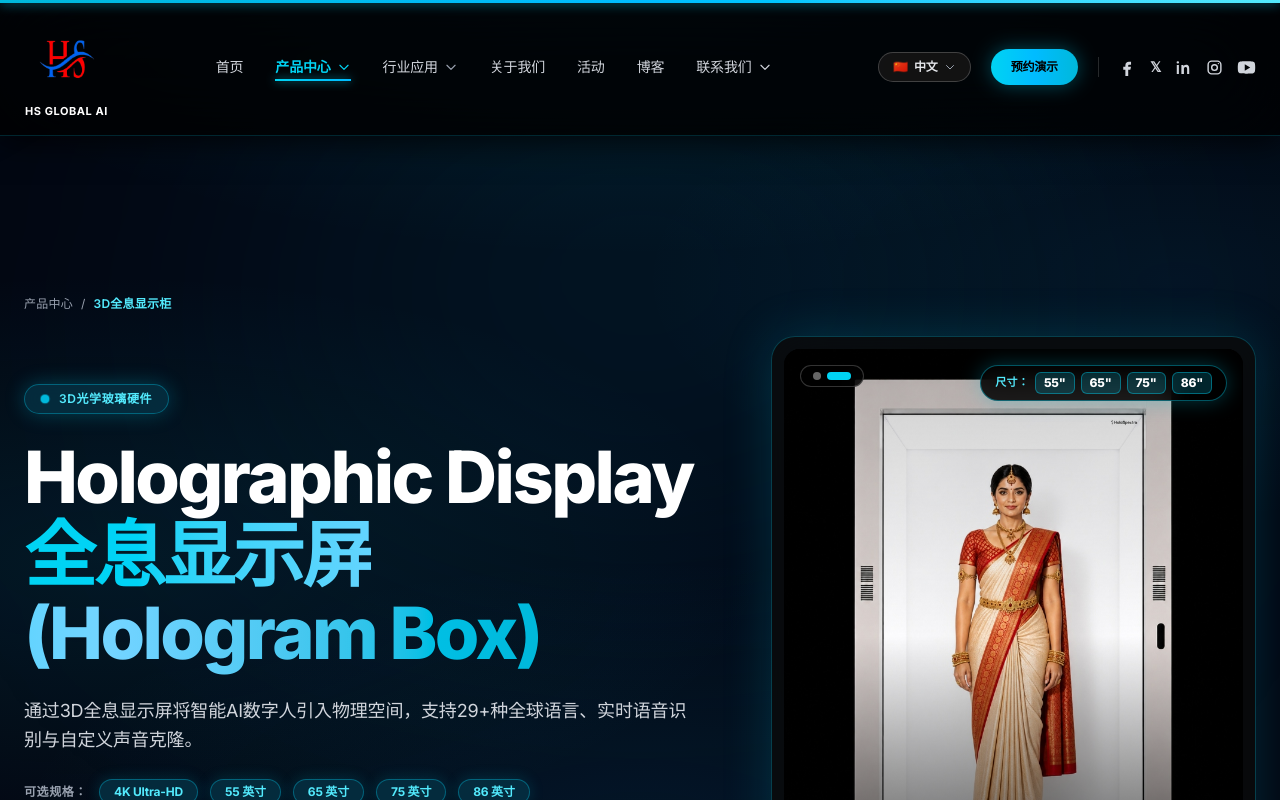
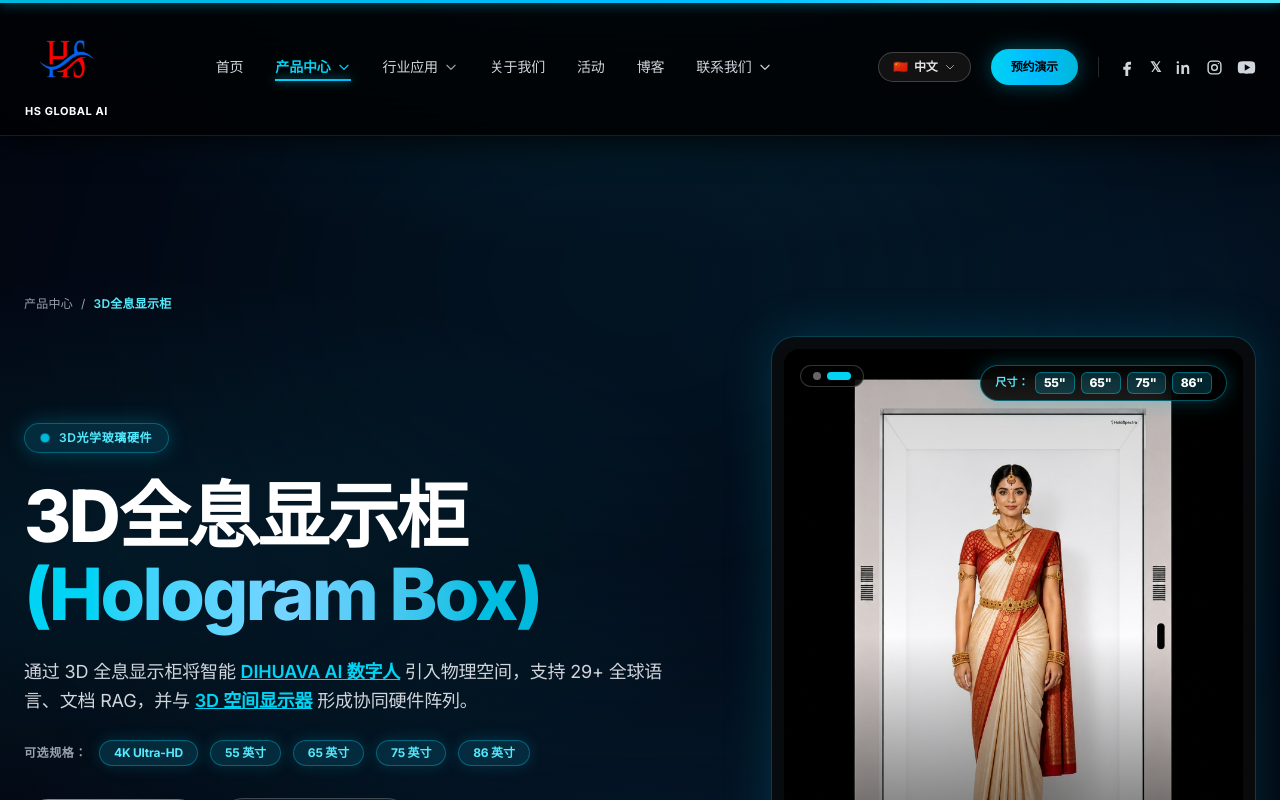
Before and after one commit to propertiesmarket1234/hsglobalai, a Next.js app: page /zh/products/holographic-display in a window 1280 px wide. Shown: the top 800 px of the page. Built offline with nearby package versions, Linux system fonts and the light colour scheme.

Commit message:
Optimize holographic display SEO and GEO

```diff
--- a/src/app/products/holographic-display/HolographicDisplayClient.tsx
+++ b/src/app/products/holographic-display/HolographicDisplayClient.tsx
@@ -205,7 +205,17 @@
               </h1>
 
               <p className="mt-6 text-base leading-8 text-gray-300 sm:text-lg max-w-2xl">
-                {hPage.heroDescription || "Bring intelligent AI Digital Humans into physical environments through 3D holographic experiences supporting 29+ global languages, interactive speech recognition, and custom voice cloning."}
+                {currentLocale === "zh" ? (
+                  <>通过 3D 全息显示柜将智能 <Link href={lPath("/products/ai-digital-human")} className="text-cyan-400 hover:text-cyan-300 underline font-semibold">DIHUAVA AI 数字人</Link> 引入物理空间，支持 29+ 全球语言、文档 RAG，并与 <Link href={lPath("/products/spatial-display")} className="text-cyan-400 hover:text-cyan-300 underline font-semibold">3D 空间显示器</Link> 形成协同硬件阵列。</>
+                ) : currentLocale === "ru" ? (
+                  <>Интегрируйте умных <Link href={lPath("/products/ai-digital-human")} className="text-cyan-400 hover:text-cyan-300 underline font-semibold">DIHUAVA AI Digital Human</Link> в физические пространства с помощью 3D-голографических кубов, с поддержкой 29+ языков и совместным использованием с <Link href={lPath("/products/spatial-display")} className="text-cyan-400 hover:text-cyan-300 underline font-semibold">3D Spatial Display</Link>.</>
+                ) : currentLocale === "es" ? (
+                  <>Lleve <Link href={lPath("/products/ai-digital-human")} className="text-cyan-400 hover:text-cyan-300 underline font-semibold">DIHUAVA AI Digital Humans</Link> interactivos a espacios físicos mediante vitrinas holográficas 3D compatibles con 29+ idiomas y despliegues junto a <Link href={lPath("/products/spatial-display")} className="text-cyan-400 hover:text-cyan-300 underline font-semibold">3D Spatial Displays</Link>.</>
+                ) : currentLocale === "fr" ? (
+                  <>Intégrez des <Link href={lPath("/products/ai-digital-human")} className="text-cyan-400 hover:text-cyan-300 underline font-semibold">DIHUAVA AI Digital Humans</Link> interactifs dans les espaces physiques via des caissons holographiques 3D compatibles avec 29+ langues et des installations <Link href={lPath("/products/spatial-display")} className="text-cyan-400 hover:text-cyan-300 underline font-semibold">3D Spatial Display</Link>.</>
+                ) : (
+                  <>Bring intelligent <Link href={lPath("/products/ai-digital-human")} className="text-cyan-400 hover:text-cyan-300 underline font-semibold">DIHUAVA AI Digital Human</Link> software into physical environments through 3D holographic experiences supporting 29+ global languages, interactive speech recognition, custom voice cloning, and complementary <Link href={lPath("/products/spatial-display")} className="text-cyan-400 hover:text-cyan-300 underline font-semibold">3D Spatial Displays</Link>.</>
+                )}
               </p>
 
               {/* Size Badge Selector Pills */}
--- a/src/app/products/holographic-display/page.tsx
+++ b/src/app/products/holographic-display/page.tsx
@@ -3,7 +3,7 @@
 import { getLocalizedAlternates } from "@/i18n/config";
 
 export const metadata: Metadata = {
-  title: "3D Hologram Display Box & AI Hologram",
+  title: "3D Hologram Display Box & AI Hologram | HS Global AI",
   description:
     "Explore HS Global AI's 3D Hologram Display Box in 55\", 65\", 75\", and 86\" sizes, with 4K Ultra-HD optical glass, AI computing, sensors, and DIHUAVA integration.",
   alternates: getLocalizedAlternates("/products/holographic-display"),
@@ -30,6 +30,36 @@
   },
 };
 
+const productJsonLd = {
+  "@context": "https://schema.org",
+  "@type": "Product",
+  "@id": "https://www.hsglobalai.com/products/holographic-display#product",
+  "name": "3D Hologram Display Box",
+  "alternateName": "AI Hologram Display Showcase",
+  "category": "3D Holographic Display",
+  "description":
+    "Enterprise 3D Hologram Display Box in 55\", 65\", 75\", and 86\" sizes, featuring 4K Ultra-HD optical glass, built-in AI workstation, camera tracking, and DIHUAVA AI Digital Human integration.",
+  "brand": {
+    "@type": "Brand",
+    "name": "HS Global AI",
+  },
+  "manufacturer": {
+    "@type": "Organization",
+    "@id": "https://www.hsglobalai.com/#organization",
+  },
+  "model": "55-inch, 65-inch, 75-inch, 86-inch 4K Hologram Showcase",
+  "url": "https://www.hsglobalai.com/products/holographic-display",
+  "image": "https://www.hsglobalai.com/products/digital-humans/digital-human-new.png",
+};
+
 export default function HolographicDisplayPage() {
-  return <HolographicDisplayClient />;
+  return (
+    <>
+      <script
+        type="application/ld+json"
+        dangerouslySetInnerHTML={{ __html: JSON.stringify(productJsonLd) }}
+      />
+      <HolographicDisplayClient />
+    </>
+  );
 }
--- a/src/i18n/dictionaries/es.ts
+++ b/src/i18n/dictionaries/es.ts
@@ -1147,7 +1147,7 @@
     ctaPrimaryText: "Solicitar una demo",
     ctaSecondaryText: "Descargar ficha técnica (PDF)",
     heroBadge: "Hardware de cristal óptico 3D",
-    heroTitle: "Holographic Display ",
+    heroTitle: "Pantalla Holográfica 3D ",
     heroTitleHighlight: "(Caja Holográfica)",
     heroSubtitle: "Humanos Digitales 3D interactivos en vitrina holográfica",
     heroDescription: "Lleve humanos digitales interactivos con IA a espacios físicos mediante vitrinas holográficas 3D compatibles con 29+ idiomas y clonación de voz.",
--- a/src/i18n/dictionaries/fr.ts
+++ b/src/i18n/dictionaries/fr.ts
@@ -1002,8 +1002,8 @@
     ctaPrimaryText: "Réserver une démo",
     ctaSecondaryText: "Télécharger la fiche technique (PDF)",
     heroBadge: "Hardware en Verre Optique 3D",
-    heroTitle: "Holographic Display ",
-    heroTitleHighlight: "(Boîte Hologramme 3D)",
+    heroTitle: "Écran Holographique 3D ",
+    heroTitleHighlight: "(Boîte Hologramme)",
     heroSubtitle: "Humains Virtuels IA 3D interactifs dans une vitrine holographique",
     heroDescription: "Intégrez des humains virtuels IA interactifs dans les espaces physiques via des caissons holographiques 3D compatibles avec 29+ langues et clonage vocal.",
     ctaPrimary: "Réserver une démo",
--- a/src/i18n/dictionaries/ru.ts
+++ b/src/i18n/dictionaries/ru.ts
@@ -1147,8 +1147,8 @@
     ctaPrimaryText: "Запросить демо",
     ctaSecondaryText: "Скачать спецификацию (PDF)",
     heroBadge: "3D Оптическое Стекло",
-    heroTitle: "Holographic Display ",
-    heroTitleHighlight: "(Голографический Куб)",
+    heroTitle: "3D Голографический Дисплей ",
+    heroTitleHighlight: "(Hologram Box)",
     heroSubtitle: "Интерактивные 3D AI Цифровые Люди в голографической витрине",
     heroDescription: "Интерактивные AI-аватары в 3D-голографических кубах для физических пространств с поддержкой 29+ языков, распознаванием речи и клонированием голоса.",
     ctaPrimary: "Запросить демо",
--- a/src/i18n/dictionaries/zh.ts
+++ b/src/i18n/dictionaries/zh.ts
@@ -1017,8 +1017,8 @@
     ctaPrimaryText: "预约演示",
     ctaSecondaryText: "下载技术白皮书 (PDF)",
     heroBadge: "3D光学玻璃硬件",
-    heroTitle: "Holographic Display ",
-    heroTitleHighlight: "全息显示屏 (Hologram Box)",
+    heroTitle: "3D全息显示柜 ",
+    heroTitleHighlight: "(Hologram Box)",
     heroSubtitle: "全息玻璃柜中的交互式3D AI数字人",
     heroDescription: "通过3D全息显示屏将智能AI数字人引入物理空间，支持29+种全球语言、实时语音识别与自定义声音克隆。",
     ctaPrimary: "预约演示",
```
